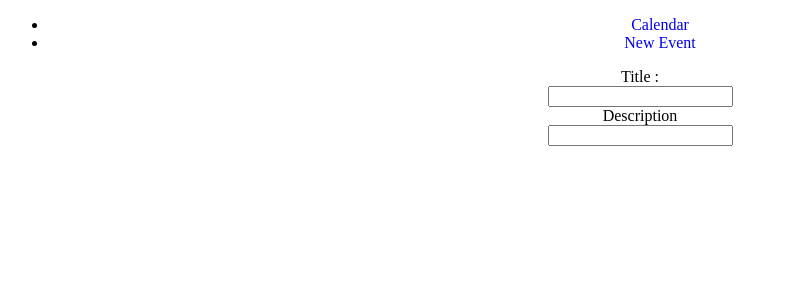
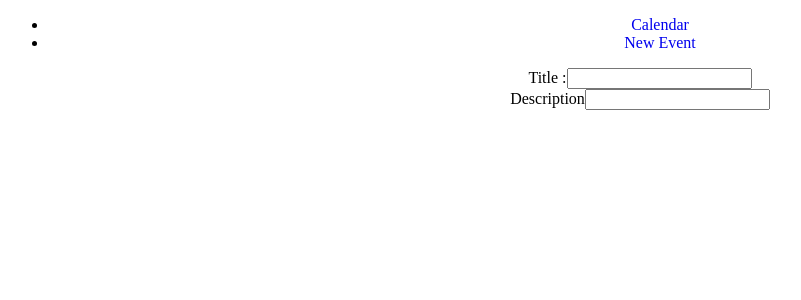
Before and after one commit to Ha-Young/Calendar-FrontEnd, a React (Create React App) app: page /events/new in a window 1280 px wide. Shown: the top 300 px of the page, without its empty margins (0-801 px from the left). Built offline with nearby package versions, Linux system fonts and the light colour scheme; no server answers.

Commit message:
add new event

```diff
--- a/src/components/Events/NewEvent.js
+++ b/src/components/Events/NewEvent.js
@@ -12,11 +12,14 @@ export default function NewEvent() {
   return (
     <div className={styles.NewEvent}>
       <form className={styles.NewEventForm}>
-        <div className={styles.inputTitleBox}></div>
-        <label htmlFor="event-title">Title :</label>
-        <input type="text" name="event-title" />
-        <label htmlFor="event-description">Description</label>
-        <input type="text" name="event-description"/>
+        <div className={styles.InputTitleBox}>
+          <label htmlFor="event-title">Title :</label>
+          <input type="text" name="event-title" />
+        </div>
+        <div className={styles.InputDescriptionBox}>
+          <label htmlFor="event-description">Description</label>
+          <input type="text" name="event-description"/>
+        </div>
       </form>
     </div>
   );
```
